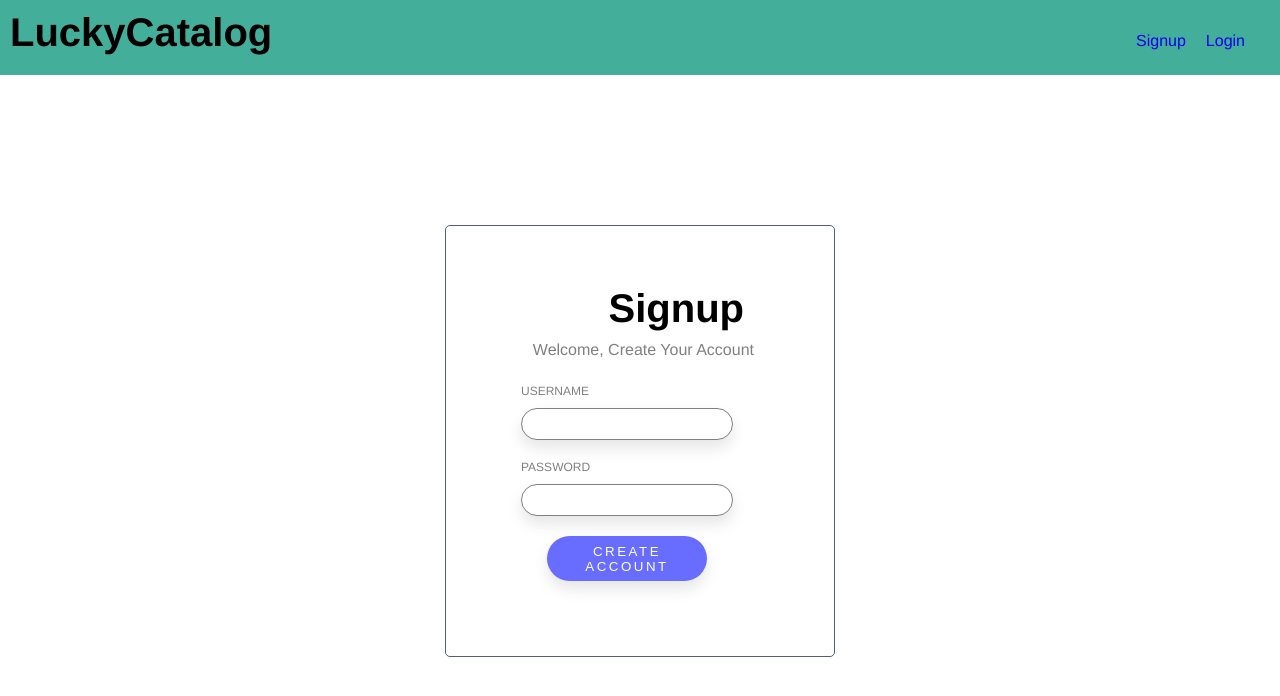
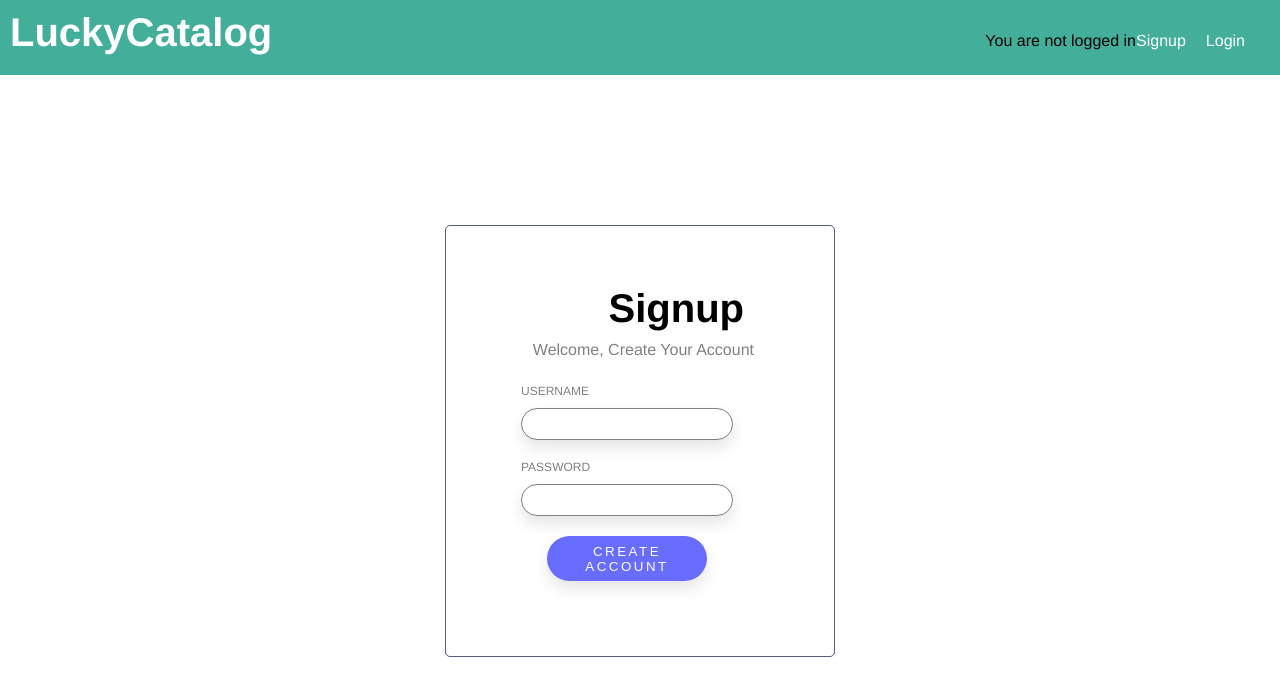
Before and after one commit to sandylcruz/catalog, a React (Create React App) app in the folder app/javascript/: page / in a window 1280 px wide. Shown: the top 696 px of the page. Built offline with nearby package versions, Linux system fonts and the light colour scheme; the HTML template or start-up script is replaced by a standard one.

Commit message:
Bootstrap current user

```diff
--- a/app/javascript/src/App.js
+++ b/app/javascript/src/App.js
@@ -3,11 +3,10 @@ import { Provider } from 'react-redux';
 import { HashRouter, Route, Switch } from 'react-router-dom';
 
 import GlobalStyle from './GlobalStyle.ts';
-import Header from './HeaderNav/Header.tsx';
+import Header from './HeaderNav/Header';
 import LoginFormContainer from './Login/LoginFormContainer';
 import SignupContainer from './Signup/SignupContainer';
 
-// eslint-disable-next-line react/prop-types
 const App = React.memo(({ store }) => {
   console.log('in app');
 
--- a/app/javascript/src/GlobalStyle.ts
+++ b/app/javascript/src/GlobalStyle.ts
@@ -9,10 +9,9 @@ html, body, span, div, h1, h2, h3, h4, p, a, label, link, img, ol, ul, li, heade
   vertical - align: baseline;
   font-family: 'helvetica neue';
 }
-
-// body {
-//   background-color: #43AF9B;
-// }
+body {
+  // background-color: #F5F5FF;
+}
 
 h1 {
   font-size: 40px;
--- a/app/javascript/src/HeaderNav/Header.tsx
+++ b/app/javascript/src/HeaderNav/Header.js
@@ -1,10 +1,17 @@
-import * as React from 'react';
+import React, { useCallback } from 'react';
+import { useDispatch } from 'react-redux';
 
 import styled from 'styled-components';
+import { logout } from '../actions/sessionActions';
 
 const A = styled.a`
   text-decoration: none;
   margin-right: 20px;
+  color: white;
+`;
+
+const H1 = styled.h1`
+  color: white;
 `;
 
 const HeaderContainer = styled.div`
@@ -25,11 +32,29 @@ const LinkList = styled.div`
 `;
 
 const Header = () => {
-  console.log('hi');
+  const dispatch = useDispatch();
+  const handleClick = useCallback(() => {
+    dispatch(logout());
+  }, [dispatch]);
+
+  const display = window.currentUser ? (
+    <div>
+      <p>You are logged in, {window.currentUser.username}</p>
+      <button type="button" onClick={handleClick}>
+        Log out
+      </button>
+    </div>
+  ) : (
+    <div>
+      <p>You are not logged in</p>
+    </div>
+  );
+
   return (
     <HeaderContainer>
-      <h1>LuckyCatalog</h1>
+      <H1>LuckyCatalog</H1>
       <LinkList>
+        {display}
         <A href="/#/signup">Signup</A>
         <A href="/#/login">Login</A>
       </LinkList>
--- a/app/javascript/src/Signup/SignupForm.js
+++ b/app/javascript/src/Signup/SignupForm.js
@@ -27,6 +27,7 @@ const SignupFormDiv = styled.div`
   display: flex;
   flex-direction: column;
   align-items: center;
+  background-color: white;
 `;
 
 const SignupContainer = styled.div`
--- a/app/javascript/src/index.tsx
+++ b/app/javascript/src/index.tsx
@@ -14,7 +14,25 @@ declare global {
 const composeEnhancers = window.__REDUX_DEVTOOLS_EXTENSION_COMPOSE__ || compose;
 
 document.addEventListener('DOMContentLoaded', () => {
-  const store = configureStore();
   const root = document.getElementById('root');
+  let store;
+
+  if (window.currentUser) {
+    const { currentUser } = window;
+    const { id } = currentUser;
+
+    const preloadedState = {
+      entities: {
+        users: {
+          [id]: currentUser,
+        },
+      },
+      session: { id },
+    };
+    store = configureStore(preloadedState);
+  } else {
+    store = configureStore();
+  }
+
   ReactDOM.render(<App store={store} />, root);
 });
```
Also changed, not shown: 1 other file (tests, documents, lock files or other folders).
